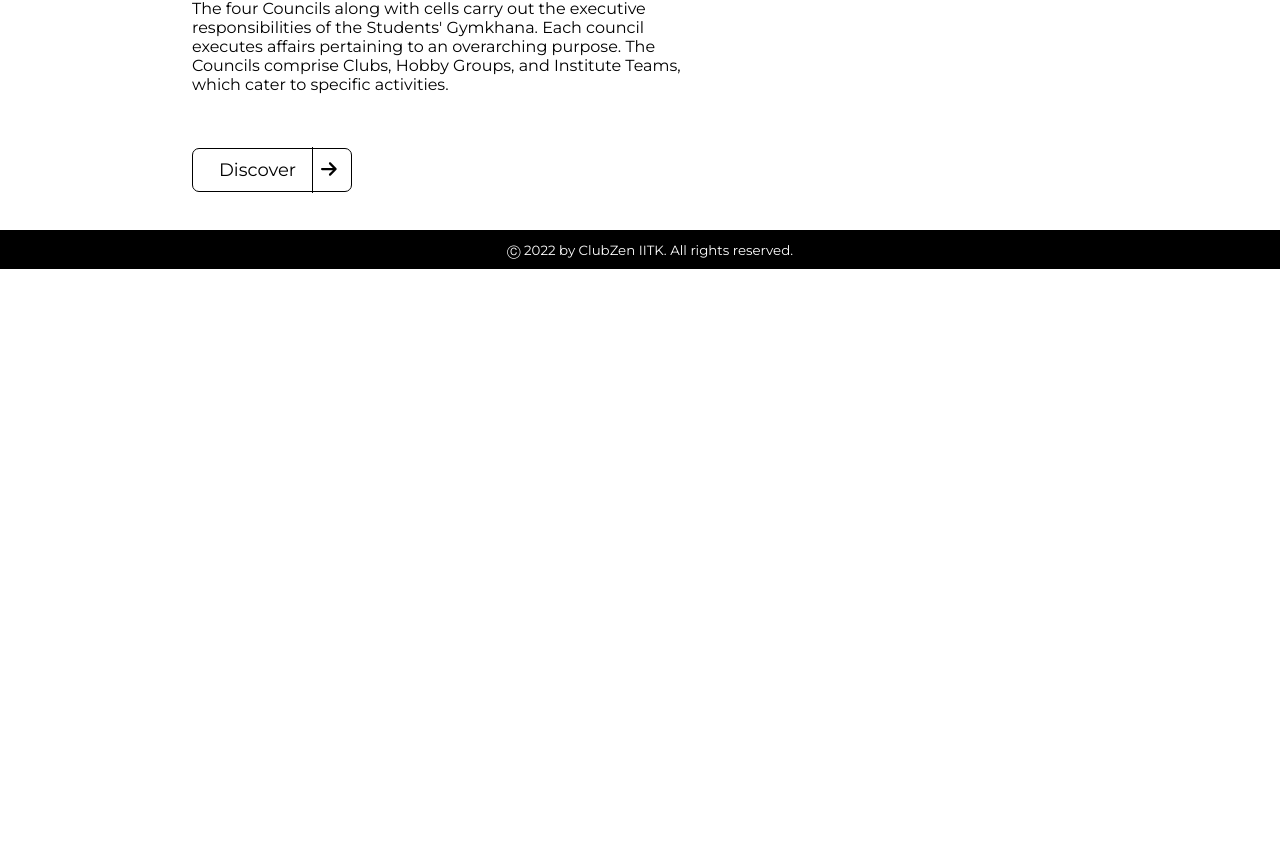
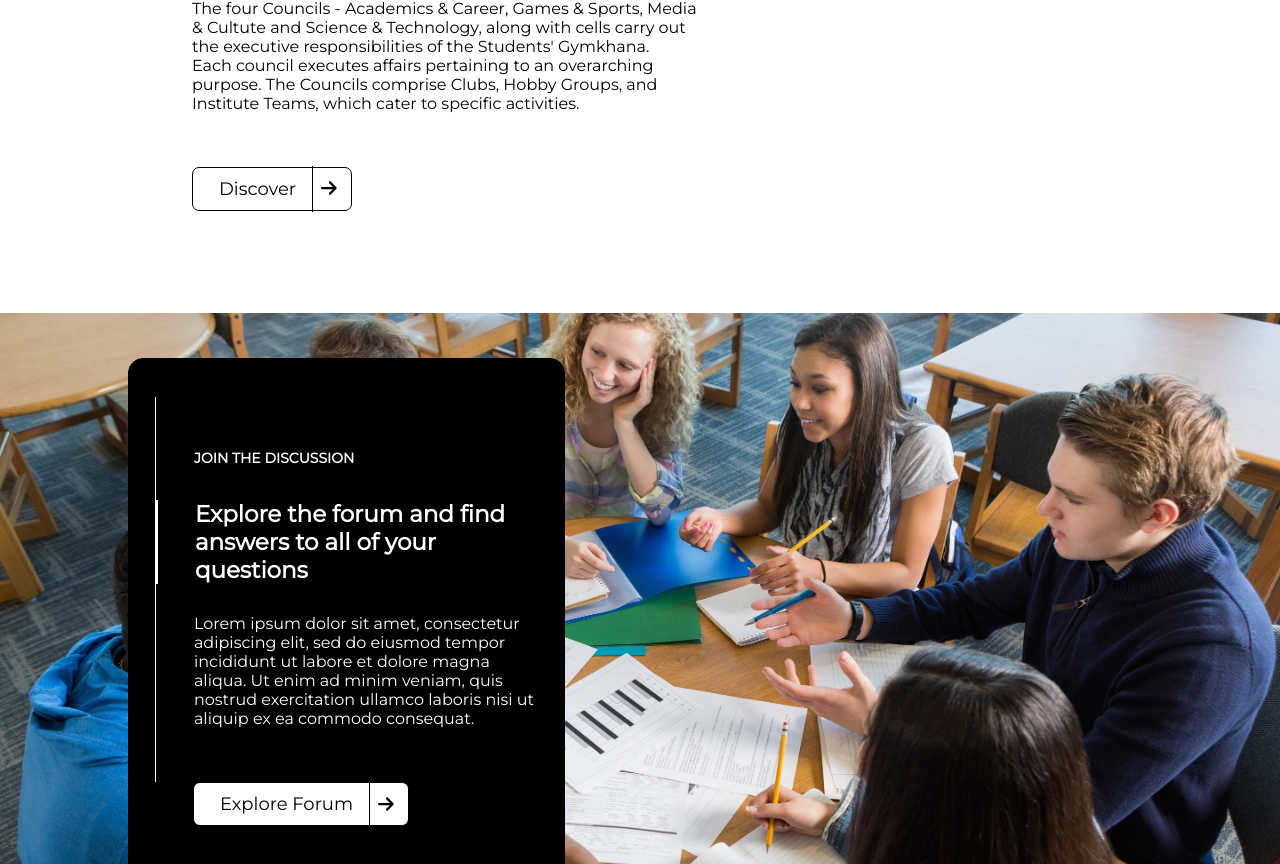
Before and after one commit to Shreyasi2002/CS253_Project, a React (Create React App) app in the folder Interface Design/clubzen-iitk/: page / in a window 1280 px wide. Shown: the part 1936-2800 px from the top of the page. Before the commit the page ends 2205 px from the top, so only its background shows below. Built offline with nearby package versions, Linux system fonts and the light colour scheme.

Commit message:
Finished creating home page - only design, functionality to be added

```diff
--- a/Interface Design/clubzen-iitk/src/components/home/Councils.css
+++ b/Interface Design/clubzen-iitk/src/components/home/Councils.css
@@ -82,3 +82,7 @@
     padding-left: 8px;
     padding-right: 4px;
 }
+
+.home-button:hover{
+    background-color: gainsboro;
+}
--- a/Interface Design/clubzen-iitk/src/components/home/Councils.js
+++ b/Interface Design/clubzen-iitk/src/components/home/Councils.js
@@ -41,8 +41,10 @@ const Councils = () => {
               <div className='column council-content'>
                   <h2>COUNCILS</h2>
                   <p>
-                      The four Councils along with cells carry out the executive
-                      responsibilities of the Students' Gymkhana. Each council
+                      The four Councils - Academics & Career, Games & Sports,
+                      Media & Cultute and Science & Technology, along with cells
+                      carry out the executive
+                      responsibilities of the Students' Gymkhana. <br/>Each council
                       executes affairs pertaining to an overarching purpose. The
                       Councils comprise Clubs, Hobby Groups, and Institute Teams,
                       which cater to specific activities.
@@ -57,7 +59,6 @@ const Councils = () => {
                 {/* image */}
               </div>
           </div>
-          <div></div>
       </>
   )
 }
--- /dev/null
+++ b/Interface Design/clubzen-iitk/src/components/home/Forum.css
@@ -0,0 +1,69 @@
+.background-forum{
+    background-image: url('/public/Images/forum.jpg');
+    /* Center and scale the image nicely */
+    /* background-position: center; */
+    background-repeat: no-repeat;
+    background-size: cover;
+    position: relative;
+    margin-top: 5%;
+}
+
+.bounding-box{
+    max-width: 30%;
+    margin-left: 10%;
+    background-color: black;
+    padding: 0 2%;
+    border: 1px solid black;
+    border-radius: 15px;
+    margin-top: 2%;
+}
+
+.container-forum{
+    border-left: 1px solid white;
+    height: auto;
+    margin-top: 10%;
+    color: white;
+    padding: 5% 0;
+}
+
+.container-forum > h6{
+    padding-left: 10%;
+    font-size: 14px;
+}
+
+.container-forum > h4{
+    border-left: 2px solid white;
+    padding-left: calc(10% - 1px);
+    font-size: 23px;
+}
+
+.container-forum > p{
+    padding-left: 10%;
+}
+
+.forum-button{
+    border: 1px solid black;
+    color: black;
+    background-color: white;
+    cursor: pointer;
+    border-radius: 7px;
+    font-size: 18px;
+    padding: 10px 10px;
+    margin-left: 10%;
+
+}
+
+.forum-button > n{
+    font-family: 'Montserrat', sans-serif;
+    border-right: 1px solid black;
+    padding: 12px 16px;
+}
+
+.forum-button .icon-button{
+    padding-left: 8px;
+    padding-right: 4px;
+}
+
+.forum-button:hover{
+    background-color: gainsboro;
+}
--- /dev/null
+++ b/Interface Design/clubzen-iitk/src/components/home/Forum.js
@@ -0,0 +1,35 @@
+import React from 'react'
+import { FontAwesomeIcon } from '@fortawesome/react-fontawesome'
+import { faArrowRight } from '@fortawesome/free-solid-svg-icons'
+
+import './Forum.css'
+
+const Forum = () => {
+  return (
+      <div className='background-forum'>
+          &nbsp;
+          <div className='bounding-box'>
+            <div className='container-forum'>
+                <h6>JOIN THE DISCUSSION</h6>
+                <h4>Explore the forum and find answers to all of your questions</h4>
+                <p>Lorem ipsum dolor sit amet, consectetur adipiscing elit,
+                    sed do eiusmod tempor incididunt ut labore et dolore magna
+                    aliqua. Ut enim ad minim veniam, quis nostrud exercitation
+                    ullamco laboris nisi ut aliquip ex ea commodo consequat.
+                  </p>
+                  <br/>
+            </div>
+            <button className='forum-button'>
+                <n>Explore Forum</n>
+                <FontAwesomeIcon className='icon-button' icon={faArrowRight} />
+              </button>
+              <br/><br/><br/>
+            &nbsp;
+          </div>
+          <br/>
+          &nbsp;
+      </div>
+  )
+}
+
+export default Forum
--- a/Interface Design/clubzen-iitk/src/components/home/Video.js
+++ b/Interface Design/clubzen-iitk/src/components/home/Video.js
@@ -7,7 +7,7 @@ const Video = () => {
       <div className='container'>
           <img src='/Images/background.png' alt='background' className='image'/>
           <div className='content'>
-              <h1>ANTARAGNI, TECHKRITI, CLUBS IITK</h1>
+              <h1>ANTARAGNI, TECHKRITI, UDGHOSH, CLUBS IITK</h1>
               <p>Dive deep into the festivals and culture at IIT Kanpur ...</p>
           </div>
       </div>
--- a/Interface Design/clubzen-iitk/src/pages/Home.js
+++ b/Interface Design/clubzen-iitk/src/pages/Home.js
@@ -1,5 +1,6 @@
 import React from 'react'
 import Councils from '../components/home/Councils'
+import Forum from '../components/home/Forum'
 import Video from '../components/home/Video'
 import MainPageLayout from '../components/MainPageLayout'
 
@@ -8,6 +9,7 @@ const Home = () => {
       <MainPageLayout>
           <Video />
           <Councils />
+          <Forum />
       </MainPageLayout>
   )
 }
```
Also changed, not shown: Interface Design/clubzen-iitk/public/Images/forum.jpg (added).
